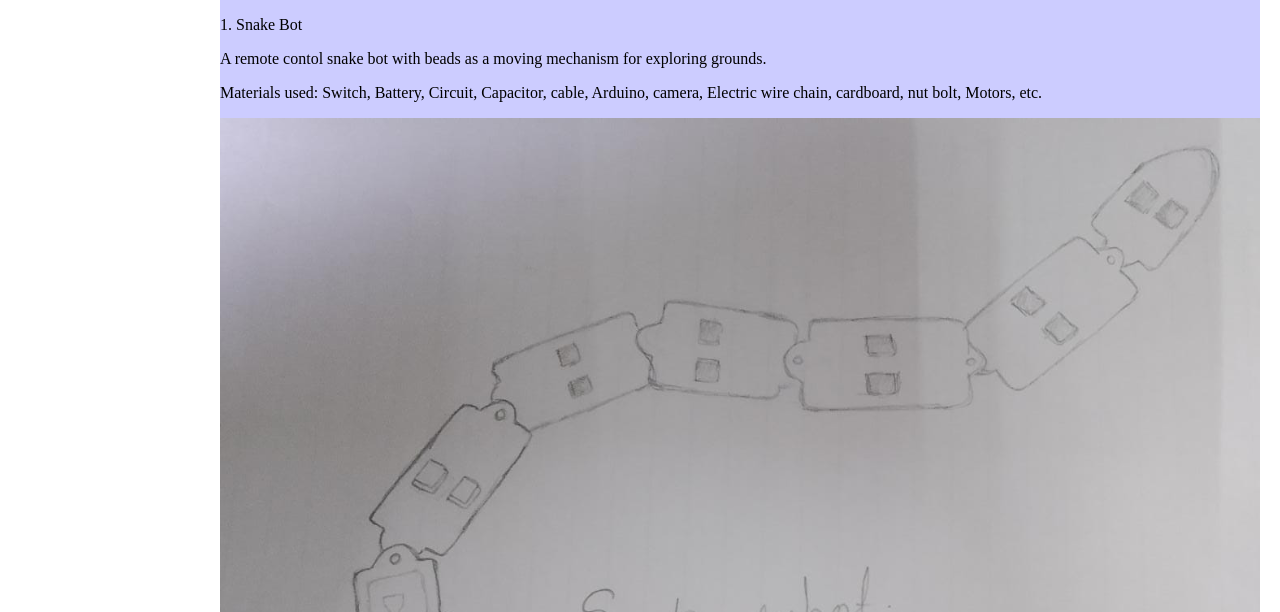
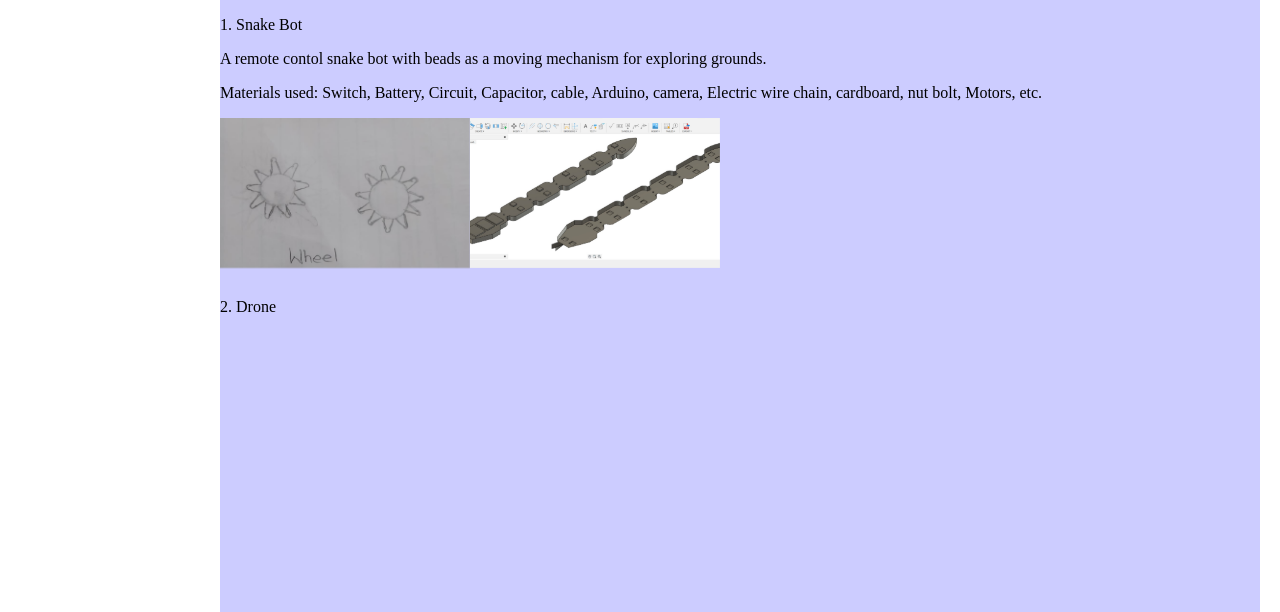
Before and after one commit to DivyaBharsakle/myPortfolioWebsite, a plain HTML site: page index.html in a window 1280 px wide. Shown: the part 1168-1780 px from the top of the page. Drawn offline with Linux system fonts and the light colour scheme.

Commit message:
Update index.html

```diff
--- a/index.html
+++ b/index.html
@@ -69,14 +69,42 @@
       background-color: #ccccff;
     }
 
- /* Updated styles for photos */
+    /* Updated styles for photos */
     .work img,
     .skills img,
     .hobbies img,
     .certificates img {
-      max-width: 100%;
-      height: auto;
+      width: 250px;
+      height: 150px;
+      object-fit: cover;
       margin-bottom: 10px;
+    }
+
+    /* Animation for photo strip */
+    @keyframes photo-strip {
+      0% {
+        transform: translateX(0);
+      }
+      100% {
+        transform: translateX(calc(-250px * 4)); /* Adjust the number of photos */
+      }
+    }
+
+    .work,
+    .skills,
+    .hobbies,
+    .certificates {
+      overflow: hidden;
+      position: relative;
+    }
+
+    .work img,
+    .skills img,
+    .hobbies img,
+    .certificates img {
+      display: inline-block;
+      position: relative;
+      animation: photo-strip 10s linear infinite; /* Adjust the animation duration */
     }
   </style>
 </head>
@@ -142,6 +170,8 @@
         <p>Email id: divya.bharsakle@mitaoe.ac.in</p>
         <p>Linkedin: https://www.linkedin.com/in/divya-bharsakle-037a5725b</p>
       </div>
+      </body>
+</html>
     </div>
   </div>
 </body>
```
